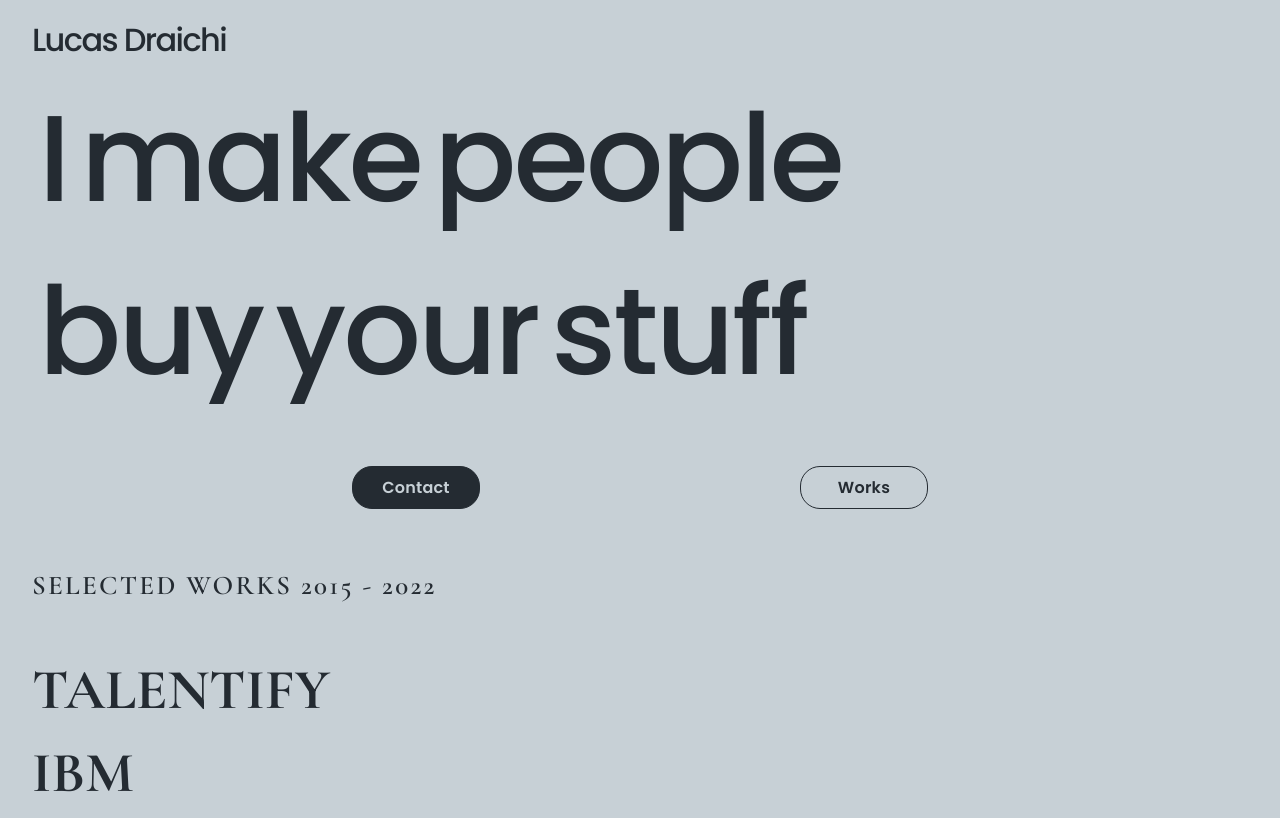
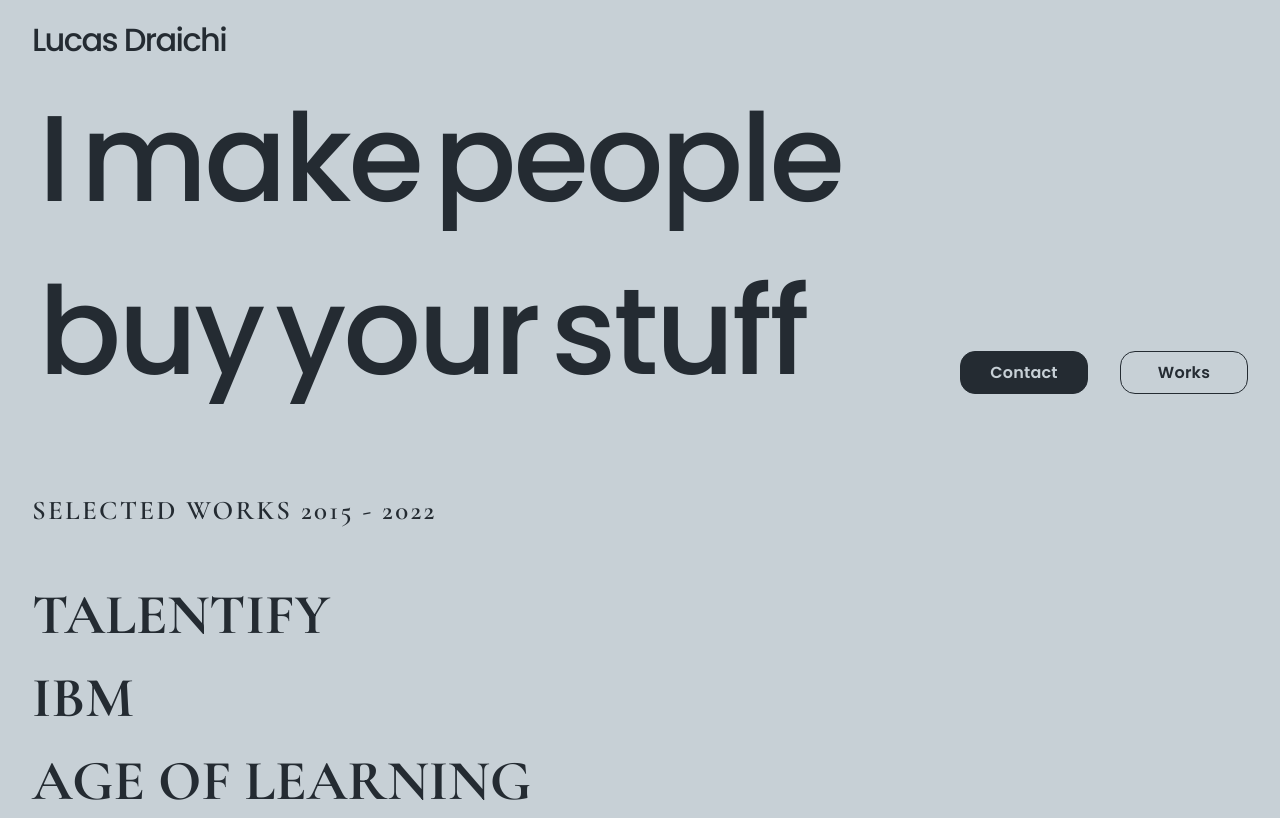
Before and after one commit to Draichi/lucas-draichi, a website built with Vite: page index.html in a window 1280 px wide. Shown: the top 818 px of the page. Built offline with nearby package versions, Linux system fonts and the light colour scheme.

Commit message:
feat: above the fold buttons on dark mode

```diff
--- a/index.html
+++ b/index.html
@@ -36,7 +36,7 @@
           ><span class="above-the-fold__word-5">your</span
           ><span class="above-the-fold__word-6">stuff</span>
         </h2>
-        <div class="above-the-fold-buttons">
+        <div class="above-the-fold__buttons">
           <a href="#contact" class="above-the-fold__cta-1">Contact</a>
           <a href="#works" class="above-the-fold__cta-2">Works</a>
         </div>
--- a/src/main.ts
+++ b/src/main.ts
@@ -89,7 +89,7 @@ aboveTheFoldTimeline.fromTo(
 );
 
 aboveTheFoldTimeline.fromTo(
-  ".above-the-fold-buttons a",
+  ".above-the-fold__buttons a",
   {
     y: "-100%",
     opacity: 0,
--- a/src/style.css
+++ b/src/style.css
@@ -93,7 +93,7 @@ button {
   padding: 0 0.4rem;
 }
 
-.above-the-fold-buttons {
+.above-the-fold__buttons {
   display: flex;
   justify-content: space-evenly;
   margin-top: 2rem;
@@ -102,7 +102,7 @@ button {
 .above-the-fold__cta-1,
 .above-the-fold__cta-2 {
   display: block;
-  border-radius: 20px;
+  border-radius: 15px;
   font-size: 1rem;
   font-weight: 600;
   letter-spacing: 0.015em;
@@ -220,13 +220,22 @@ button {
     margin: 1rem 2rem;
   }
 
+  .above-the-fold__container {
+    display: flex;
+    align-items: flex-end;
+  }
+
   .above-the-fold__title {
     font-size: 2rem;
   }
 
   .above-the-fold__subtitle {
     font-size: 7.6344rem;
-    margin-right: 30%;
+  }
+
+  .above-the-fold__buttons {
+    gap: 2rem;
+    margin-bottom: 2.5rem;
   }
 
   .works__title {
@@ -307,6 +316,17 @@ button {
     color: #c7d0d6;
   }
 
+  .above-the-fold__cta-1 {
+    color: #242b32;
+    background: #c7d0d6;
+    border: 1px solid #c7d0d6;
+  }
+
+  .above-the-fold__cta-2 {
+    border: 1px solid #c7d0d6;
+    color: #c7d0d6;
+  }
+
   .contact__contact-item-logo {
     fill: #c7d0d6;
   }
```
